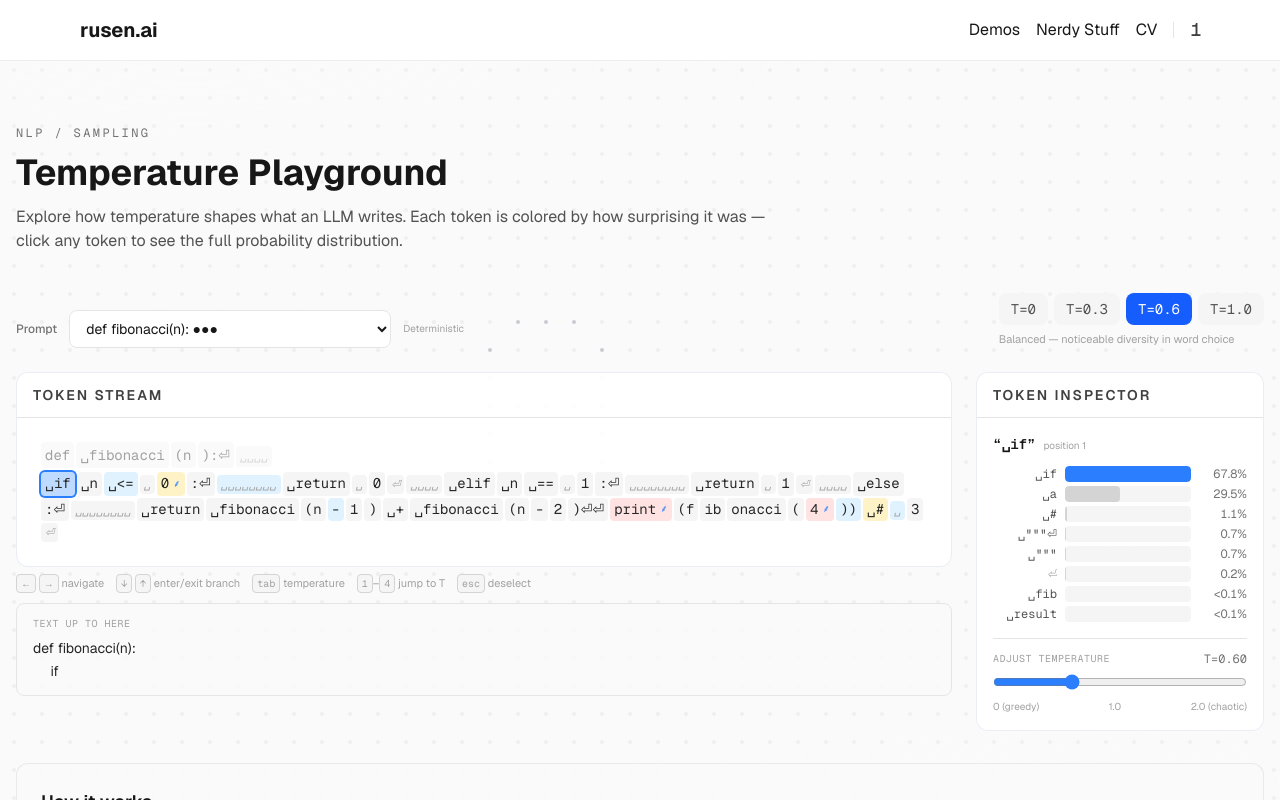
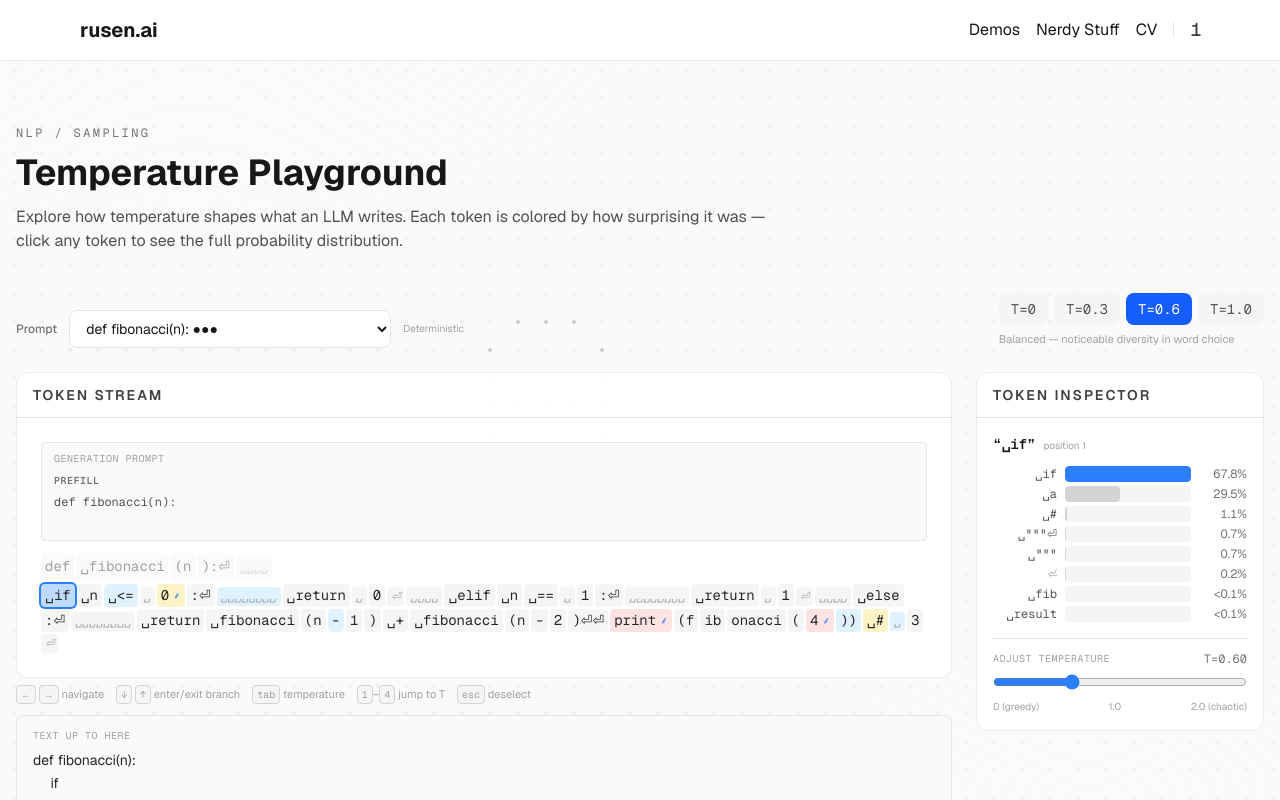
Before and after one commit to rusenbb/rusen-ai, a Next.js app: page /temperature-playground in a window 1280 px wide. Shown: the top 800 px of the page. Built offline with nearby package versions, Linux system fonts and the light colour scheme.

Commit message:
Show generation prompt in temperature playground

```diff
--- a/src/app/temperature-playground/components/TokenStream.tsx
+++ b/src/app/temperature-playground/components/TokenStream.tsx
@@ -47,13 +47,30 @@ export default function TokenStream({
 
   return (
     <div className="font-mono text-sm leading-relaxed">
-      {/* System prompt (user instruction) */}
-      {data.system && (
-        <div className="mb-2 rounded border border-neutral-200 bg-neutral-50 px-3 py-2 text-xs text-neutral-500 dark:border-neutral-800 dark:bg-neutral-900 dark:text-neutral-400">
-          <span className="font-semibold text-neutral-600 dark:text-neutral-300">User: </span>
-          {data.system}
+      {/* User-visible generation prompt setup */}
+      <div className="mb-3 rounded border border-neutral-200 bg-neutral-50 px-3 py-2 dark:border-neutral-800 dark:bg-neutral-900">
+        <div className="text-[10px] font-mono uppercase tracking-wider text-neutral-400 dark:text-neutral-500">
+          Generation Prompt
         </div>
-      )}
+        {data.system && (
+          <div className="mt-2">
+            <div className="text-[10px] font-semibold uppercase tracking-wider text-neutral-500 dark:text-neutral-400">
+              Instruction
+            </div>
+            <p className="mt-1 text-xs leading-relaxed text-neutral-600 dark:text-neutral-300">
+              {data.system}
+            </p>
+          </div>
+        )}
+        <div className={data.system ? "mt-2" : "mt-1.5"}>
+          <div className="text-[10px] font-semibold uppercase tracking-wider text-neutral-500 dark:text-neutral-400">
+            Prefill
+          </div>
+          <p className="mt-1 whitespace-pre-wrap break-words text-xs leading-relaxed text-neutral-600 dark:text-neutral-300">
+            {data.prefill}
+          </p>
+        </div>
+      </div>
 
       {/* Prefill tokens (greyed out) */}
       <span className="flex flex-wrap items-baseline gap-0.5">
```
